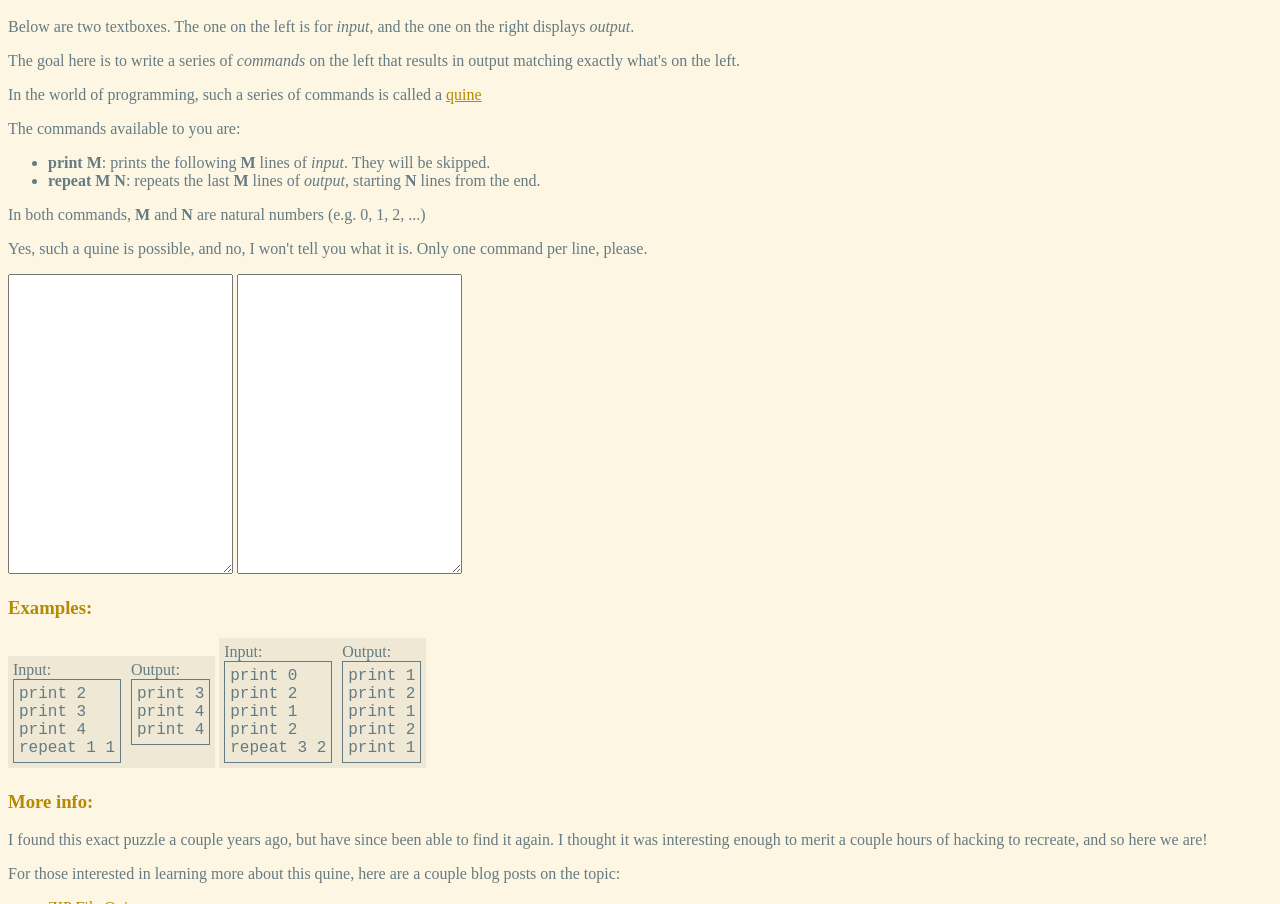
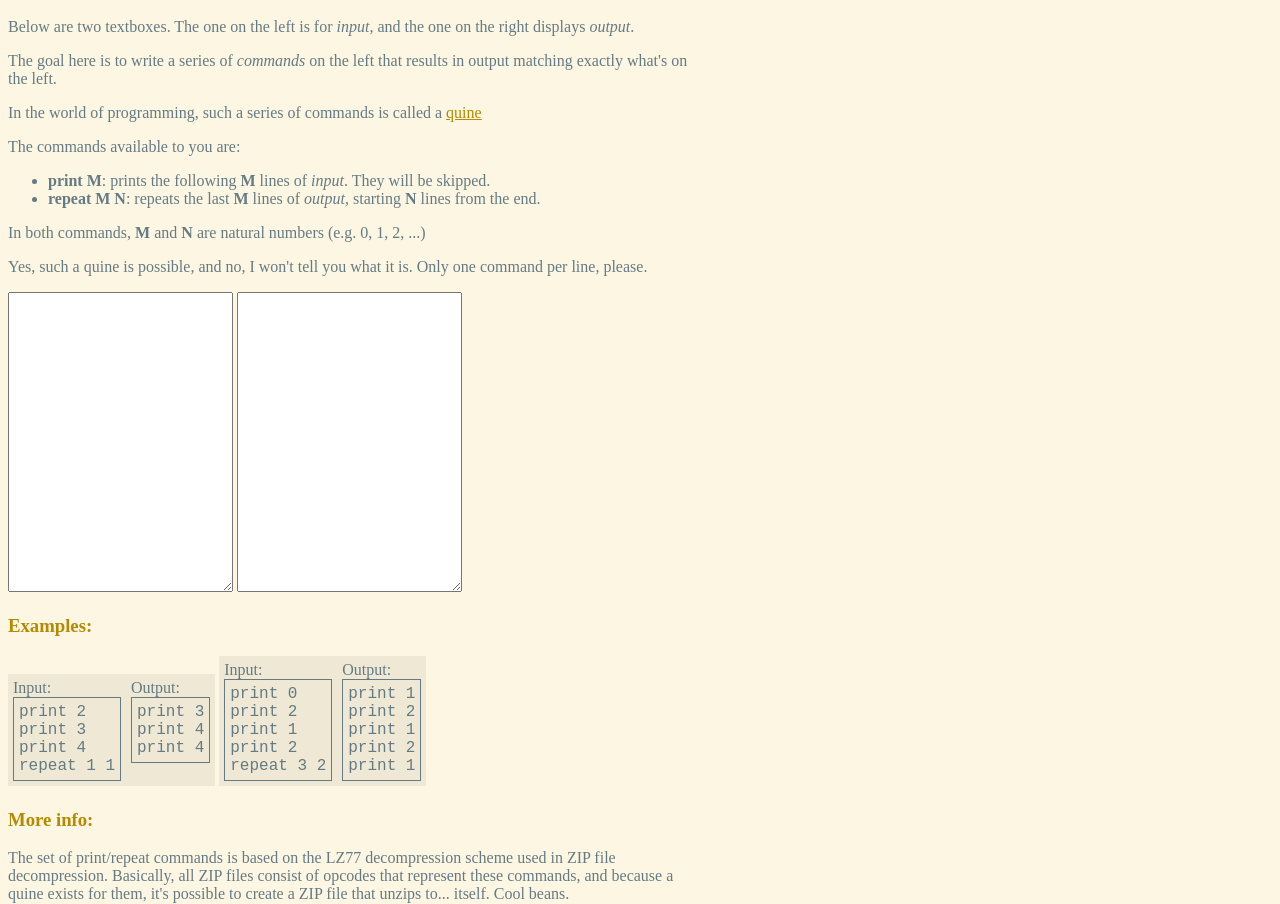
Before and after one commit to wgreenberg/quine.zip, a website: page index.html in a window 1280 px wide. Shown: the part 48-952 px from the top of the page. Drawn offline with Linux system fonts and the light colour scheme.

Commit message:
Adds zip explanation

```diff
--- a/index.html
+++ b/index.html
@@ -78,6 +78,10 @@ command per line, please.</p>
 </div>
 </div>
 <h3>More info:</h3>
+<p>The set of print/repeat commands is based on the LZ77 decompression scheme
+used in ZIP file decompression. Basically, all ZIP files consist of opcodes
+that represent these commands, and because a quine exists for them, it's possible
+to create a ZIP file that unzips to... itself. Cool beans.</p>
 <p>I found this exact puzzle a couple years ago, but have since been able to
 find it again. I thought it was interesting enough to merit a couple hours of
 hacking to recreate, and so here we are!</p>
--- a/styles/main.css
+++ b/styles/main.css
@@ -12,6 +12,10 @@ b {
 
 a.visited {
     color: #586e75;
+}
+
+p {
+    width: 700px;
 }
 
 body {
```
